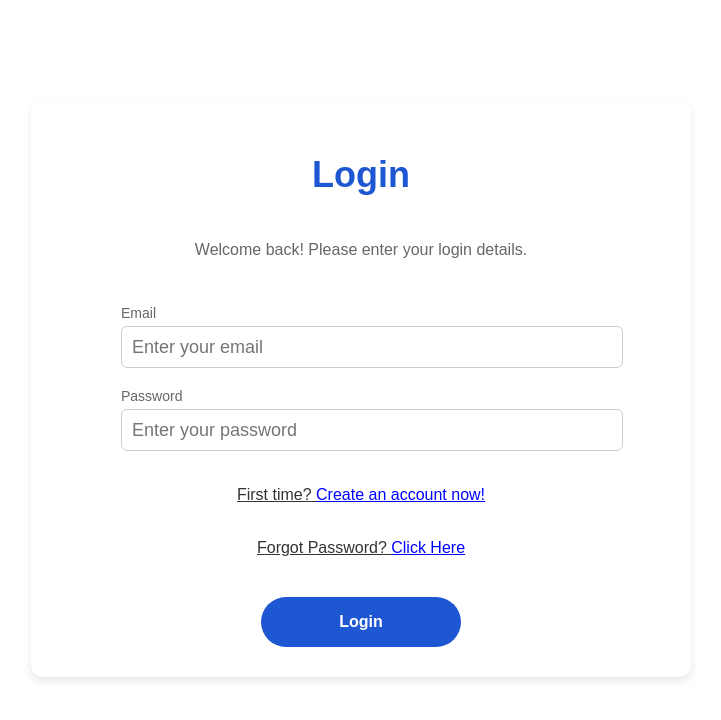
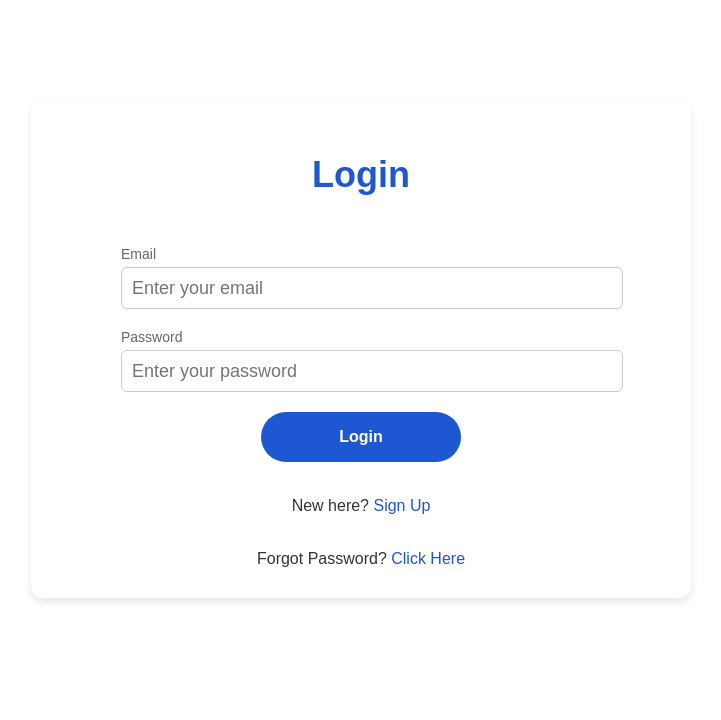
Before and after one commit to Will-Gle/glework, a React (Vite) app: page /login in a window 1280 px wide. Shown: the top 720 px of the page, without its empty margins (279-1000 px from the left). Built offline with nearby package versions, Linux system fonts and the light colour scheme.

Commit message:
Checking SignUp Login LostPass

```diff
--- a/src/components/LoginSignupPassword/Login.css
+++ b/src/components/LoginSignupPassword/Login.css
@@ -85,7 +85,6 @@
 .toggle-action span,
 .forgot-password span {
     color: #1e57d2;
-    text-decoration: underline;
 }
 
 .submit-container {
--- a/src/components/LoginSignupPassword/Login.tsx
+++ b/src/components/LoginSignupPassword/Login.tsx
@@ -4,30 +4,40 @@ import Axios from "axios"; // Import Axios for HTTP requests
 import "./Login.css";
 
 const Login: React.FC = () => {
-  const [email, setEmail] = useState<string>(""); // State for email input
-  const [password, setPassword] = useState<string>(""); // State for password input
-  const [errorMessage, setErrorMessage] = useState<string>(""); // State for error messages
-  const [isLoading, setIsLoading] = useState<boolean>(false); // State for loading status
+  const [email, setEmail] = useState<string>(""); // State for email
+  const [password, setPassword] = useState<string>(""); // State for password
+  const [errorMessage, setErrorMessage] = useState<string>(""); // State for error message
+  const [successMessage] = useState<string>(""); // State for success message
+  const [isLoading, setIsLoading] = useState<boolean>(false); // State for loading indicator
   const navigate = useNavigate(); // Hook to navigate between pages
-  const apiUrl = import.meta.env.VITE_API_URL;
+  const apiUrl = import.meta.env.VITE_API_URL; // API URL from environment variables
 
-  // Email validation function
+  // Function to validate email
   const validateEmail = (email: string): boolean => {
     const emailPattern = /^[a-zA-Z0-9._%+-]+@[a-zA-Z0-9.-]+\.[a-zA-Z]{2,}$/;
     return emailPattern.test(email);
   };
 
-  // Handle login submission
-  const handleSubmit = async () => {
-    setErrorMessage(""); // Clear previous errors
+  // Function to validate the form inputs
+  const validateForm = (): boolean => {
     if (!email || !password) {
       setErrorMessage("Please fill in all required fields.");
-      return;
+      return false;
     }
+
     if (!validateEmail(email)) {
       setErrorMessage("Invalid email address.");
-      return;
+      return false;
     }
+
+    return true;
+  };
+
+  // Function to handle login action
+  const handleLogin = async () => {
+    if (isLoading) return;
+
+    if (!validateForm()) return;
 
     setIsLoading(true);
     try {
@@ -35,16 +45,21 @@ const Login: React.FC = () => {
         email,
         password,
       });
-      const user = response.data;
 
-      // Save user information in localStorage
+      const user = response.data; // Response data from the server
+      console.log("Login successful:", user);
+
+      // Clear previous user data from localStorage
+      localStorage.removeItem("user");
+
+      // Save new user data to localStorage
       localStorage.setItem("user", JSON.stringify(user));
-      console.log("User data saved to localStorage:", user);
 
-      navigate("/home"); // Navigate to the home page after successful login
+      // Navigate to the home page
+      navigate("/home");
     } catch (error) {
       console.error("Login error:", error);
-      setErrorMessage("Invalid email or password.");
+      setErrorMessage("Invalid email or password. Please try again.");
     } finally {
       setIsLoading(false);
     }
@@ -54,10 +69,8 @@ const Login: React.FC = () => {
     <div className="new-password-container">
       <div className="header">
         <h1>Login</h1>
-        <p>Welcome back! Please enter your login details.</p>
       </div>
       <div className="form-container">
-        {/* Email input */}
         <div className="input-group">
           <label htmlFor="email">Email</label>
           <input
@@ -65,10 +78,12 @@ const Login: React.FC = () => {
             id="email"
             placeholder="Enter your email"
             value={email}
-            onChange={(e) => setEmail(e.target.value)}
+            onChange={(e) => {
+              setEmail(e.target.value);
+              setErrorMessage("");
+            }}
           />
         </div>
-        {/* Password input */}
         <div className="input-group">
           <label htmlFor="password">Password</label>
           <input
@@ -76,48 +91,30 @@ const Login: React.FC = () => {
             id="password"
             placeholder="Enter your password"
             value={password}
-            onChange={(e) => setPassword(e.target.value)}
+            onChange={(e) => {
+              setPassword(e.target.value);
+              setErrorMessage("");
+            }}
           />
         </div>
-        {/* Error message */}
         {errorMessage && <div className="error-message">{errorMessage}</div>}
-        {/* Links for signup and password recovery */}
+        {successMessage && (
+          <div className="success-message">{successMessage}</div>
+        )}
+        <button
+          type="button"
+          className="confirm-button"
+          onClick={handleLogin}
+          disabled={isLoading}
+        >
+          {isLoading ? "Logging in..." : "Login"}
+        </button>
         <div className="toggle-action">
-          First time?{" "}
-          <span
-            onClick={() => navigate("/signup")}
-            style={{
-              color: "blue",
-              cursor: "pointer",
-              textDecoration: "underline",
-            }}
-          >
-            Create an account now!
-          </span>
+          New here? <span onClick={() => navigate("/signup")}>Sign Up</span>
         </div>
         <div className="toggle-action">
           Forgot Password?{" "}
-          <span
-            onClick={() => navigate("/lost-password")}
-            style={{
-              color: "blue",
-              cursor: "pointer",
-              textDecoration: "underline",
-            }}
-          >
-            Click Here
-          </span>
-        </div>
-        {/* Buttons */}
-        <div className="button-group">
-          <button
-            type="button"
-            className="confirm-button"
-            onClick={handleSubmit}
-            disabled={isLoading}
-          >
-            {isLoading ? "Logging in..." : "Login"}
-          </button>
+          <span onClick={() => navigate("/lost-password")}>Click Here</span>
         </div>
       </div>
     </div>
--- a/src/components/LoginSignupPassword/LostPass.css
+++ b/src/components/LoginSignupPassword/LostPass.css
@@ -97,7 +97,6 @@
     font-size: 16px;
     color: #333;
     cursor: pointer;
-    text-decoration: underline;
 }
 
 #loading {
--- a/src/components/LoginSignupPassword/LostPass.tsx
+++ b/src/components/LoginSignupPassword/LostPass.tsx
@@ -120,16 +120,7 @@ const LostPass: React.FC = () => {
         {/* Navigation links */}
         <div className="toggle-action">
           Already have an account?{" "}
-          <span
-            onClick={() => navigate("/login")}
-            style={{
-              color: "blue",
-              cursor: "pointer",
-              textDecoration: "underline",
-            }}
-          >
-            Log in here
-          </span>
+          <span onClick={() => navigate("/login")}>Log in here</span>
         </div>
       </div>
     </div>
--- a/src/components/LoginSignupPassword/NewPass.tsx
+++ b/src/components/LoginSignupPassword/NewPass.tsx
@@ -1,23 +1,24 @@
 import React, { useState } from "react";
 import { useNavigate } from "react-router-dom";
-import Axios from "axios"; // Import Axios for HTTP requests
+import Axios from "axios";
 import "./NewPass.css";
 
 const NewPass: React.FC = () => {
-  const [password, setPassword] = useState<string>(""); // State for new password
-  const [confirmPassword, setConfirmPassword] = useState<string>(""); // State for confirming password
-  const [errorMessage, setErrorMessage] = useState<string>(""); // State for error message
-  const [successMessage, setSuccessMessage] = useState<string>(""); // State for success message
-  const navigate = useNavigate(); // Hook to navigate between pages
+  const [password, setPassword] = useState<string>("");
+  const [confirmPassword, setConfirmPassword] = useState<string>("");
+  const [errorMessage, setErrorMessage] = useState<string>("");
+  const [successMessage, setSuccessMessage] = useState<string>("");
+  const [isLoading, setIsLoading] = useState<boolean>(false);
+  const navigate = useNavigate();
 
-  // Function to validate password
   const validatePassword = (password: string): boolean => {
-    const specialCharPattern = /[@$#*!%&]/; // Regex for special characters
-    return password.length >= 8 && specialCharPattern.test(password); // Minimum 8 chars and 1 special char
+    const specialCharPattern = /[@$#*!%&]/;
+    return password.length >= 8 && specialCharPattern.test(password);
   };
 
-  // Function to handle password submission
   const handleSubmit = async () => {
+    if (isLoading) return;
+
     if (!password || !confirmPassword) {
       setErrorMessage("Please fill in all required fields.");
       return;
@@ -35,24 +36,36 @@ const NewPass: React.FC = () => {
       return;
     }
 
-    // Lấy thông tin người dùng từ localStorage
     const user = JSON.parse(localStorage.getItem("user") || "{}");
-    const userId = user.id; // Lấy ID người dùng
+    if (!user || !user.id) {
+      setErrorMessage("User information is missing. Please log in again.");
+      return;
+    }
 
-    // Gửi yêu cầu đổi mật khẩu đến máy chủ
+    setIsLoading(true);
     try {
-      await Axios.post(`http://localhost:3001/auth/reset-password/${userId}`, {
+      await Axios.post(`http://localhost:3001/auth/reset-password/${user.id}`, {
         newPassword: password,
       });
       setSuccessMessage("Your password has been updated successfully!");
       setErrorMessage("");
+      setTimeout(() => navigate("/login"), 3000); // Redirect after 3 seconds
     } catch (error) {
       console.error("Error resetting password:", error);
       setErrorMessage(
         "An error occurred while changing the password. Please try again."
       );
+    } finally {
+      setIsLoading(false);
     }
   };
+
+  const handleInputChange =
+    (setter: React.Dispatch<React.SetStateAction<string>>) =>
+    (e: React.ChangeEvent<HTMLInputElement>) => {
+      setErrorMessage("");
+      setter(e.target.value);
+    };
 
   return (
     <div className="new-password-container">
@@ -61,7 +74,6 @@ const NewPass: React.FC = () => {
         <p>Please enter your new password</p>
       </div>
       <div className="form-container">
-        {/* Password input */}
         <div className="input-group">
           <label htmlFor="password">New Password</label>
           <input
@@ -69,10 +81,9 @@ const NewPass: React.FC = () => {
             id="password"
             placeholder="Enter new password"
             value={password}
-            onChange={(e) => setPassword(e.target.value)}
+            onChange={handleInputChange(setPassword)}
           />
         </div>
-        {/* Confirm password input */}
         <div className="input-group">
           <label htmlFor="confirm-password">Confirm password</label>
           <input
@@ -80,16 +91,13 @@ const NewPass: React.FC = () => {
             id="confirm-password"
             placeholder="Confirm new password"
             value={confirmPassword}
-            onChange={(e) => setConfirmPassword(e.target.value)}
+            onChange={handleInputChange(setConfirmPassword)}
           />
         </div>
-        {/* Error message */}
         {errorMessage && <div className="error-message">{errorMessage}</div>}
-        {/* Success message */}
         {successMessage && (
           <div className="success-message">{successMessage}</div>
         )}
-        {/* Buttons */}
         <div className="button-group">
           <button
             type="button"
@@ -102,11 +110,13 @@ const NewPass: React.FC = () => {
             type="button"
             className="confirm-button"
             onClick={handleSubmit}
+            disabled={isLoading}
           >
-            Confirm
+            {isLoading ? "Submitting..." : "Confirm"}
           </button>
         </div>
       </div>
+      {isLoading && <div className="loading-spinner">Loading...</div>}
     </div>
   );
 };
--- a/src/components/LoginSignupPassword/Signup.css
+++ b/src/components/LoginSignupPassword/Signup.css
@@ -101,7 +101,6 @@
     font-size: 16px;
     color: #333;
     cursor: pointer;
-    text-decoration: underline;
 }
 
 .submit-container {
--- a/src/main.tsx
+++ b/src/main.tsx
@@ -1,7 +1,6 @@
 import { StrictMode } from "react";
 import { createRoot } from "react-dom/client";
 import App from "./App.tsx";
-// import 'bootstrap/dist/css/bootstrap.css'
 
 createRoot(document.getElementById("root")!).render(
   <StrictMode>
```
Also changed, not shown: src/components/LoginSignupPassword/Signup.tsx (+2 -11 lines).
